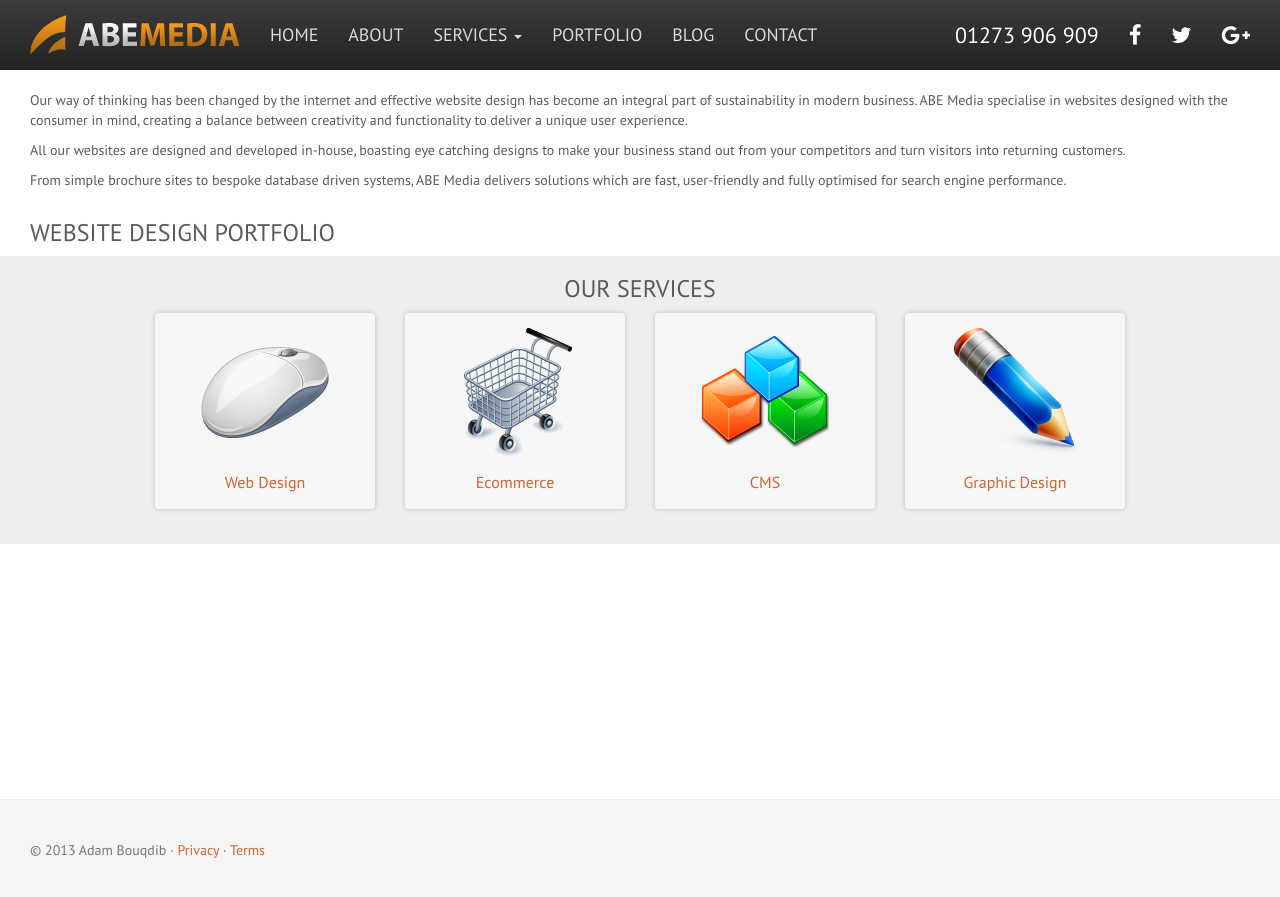
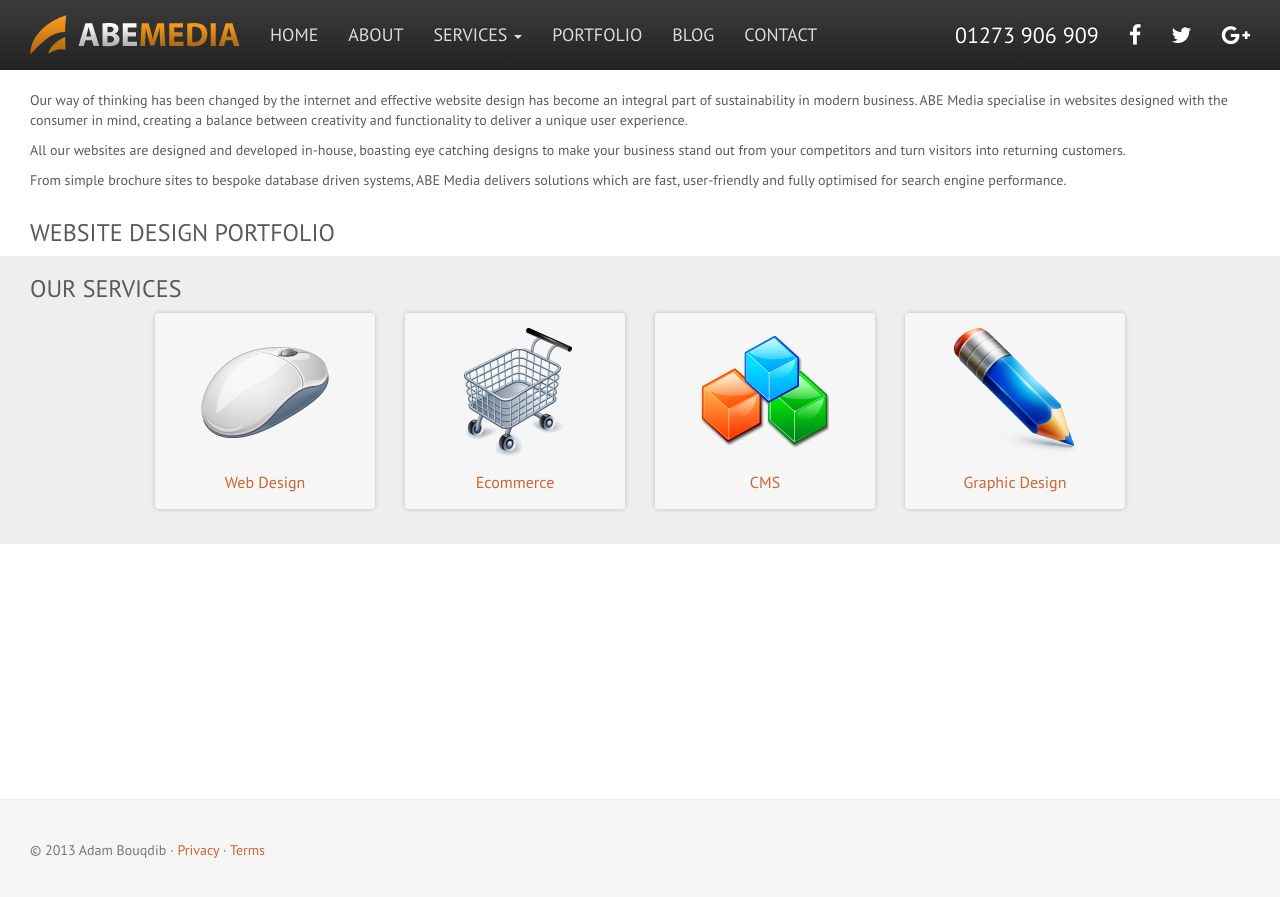
Before and after one commit to abemedia/abemedia.github.io, a Jekyll site: the page built from web-design-brighton.md, in a window 1280 px wide. Shown: the top 897 px of the page. Built offline with Jekyll 4.4.1, drawn with Linux system fonts in a browser that asks for light colours; nearby versions of some CDN libraries.

Commit message:
Update services.html

```diff
--- a/_includes/modules/services.html
+++ b/_includes/modules/services.html
@@ -1,6 +1,6 @@
-    <div class="grey text-center">
+    <div class="grey">
       <div class="container">
-        <h3>{{ include.params.title }}</h3>
+        <h3 class="module-title">{{ include.params.title }}</h3>
         <ul class="box-list box-list-small">
           {% if page.features == nil or page.features contains "web-design" %}
           <li><a class="box" href="#"><img src="/images/services/mouse.png"><span class="title">Web Design</span></a>
```
